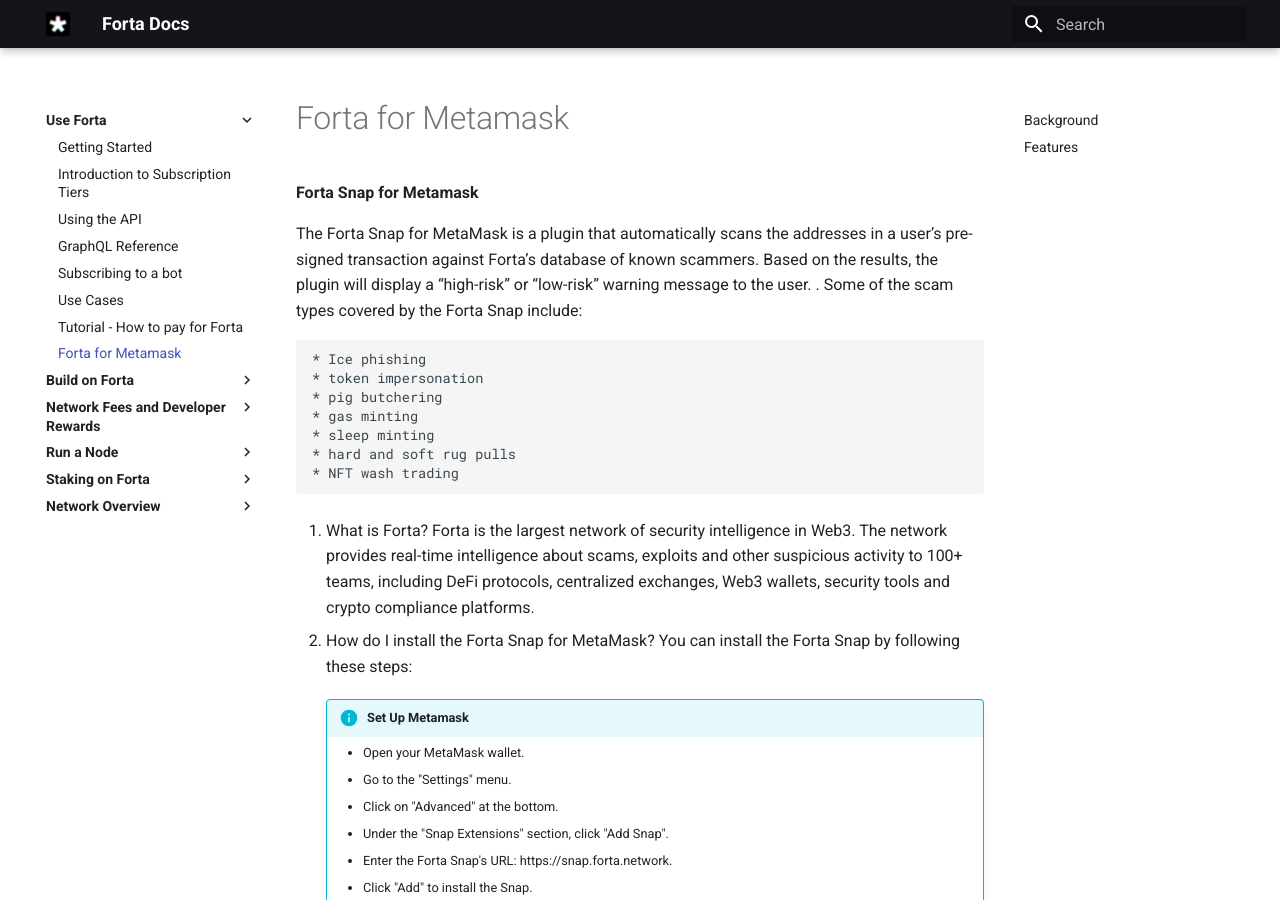
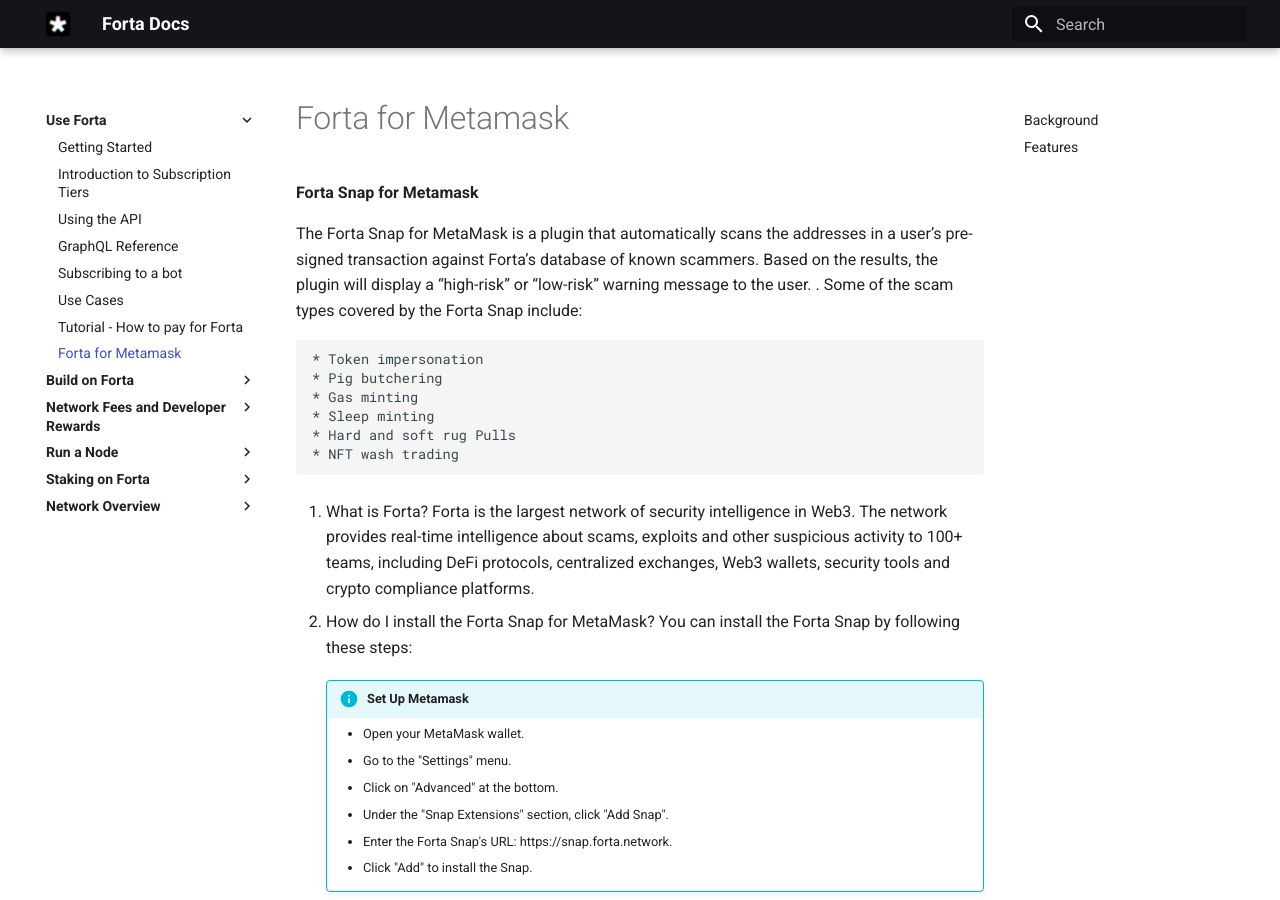
Before and after one commit to forta-network/docs, an MkDocs documentation site: the page built from docs/Forta-for-Metamask.md, in a window 1280 px wide and 900 px high. Built offline with MkDocs 1.6.1 and Material for MkDocs 9.7.7, drawn with Linux system fonts in a browser that asks for light colours.

Commit message:
Metamask update

```diff
--- a/docs/Forta-for-Metamask.md
+++ b/docs/Forta-for-Metamask.md
@@ -2,12 +2,12 @@
 
 The Forta Snap for MetaMask is a plugin that automatically scans the addresses in a user’s pre-signed transaction against Forta’s database of known scammers. Based on the results, the plugin will display a “high-risk” or “low-risk” warning message to the user. . Some of the scam types covered by the Forta Snap include:
 
-    * Ice phishing
-    * token impersonation
-    * pig butchering
-    * gas minting
-    * sleep minting
-    * hard and soft rug pulls
+
+    * Token impersonation
+    * Pig butchering
+    * Gas minting
+    * Sleep minting
+    * Hard and soft rug Pulls
     * NFT wash trading
 
 2. What is Forta? Forta is the largest network of security intelligence in Web3. The network provides real-time intelligence about scams, exploits and other suspicious activity to 100+ teams, including DeFi protocols, centralized exchanges, Web3 wallets, security tools and crypto compliance platforms.
```
